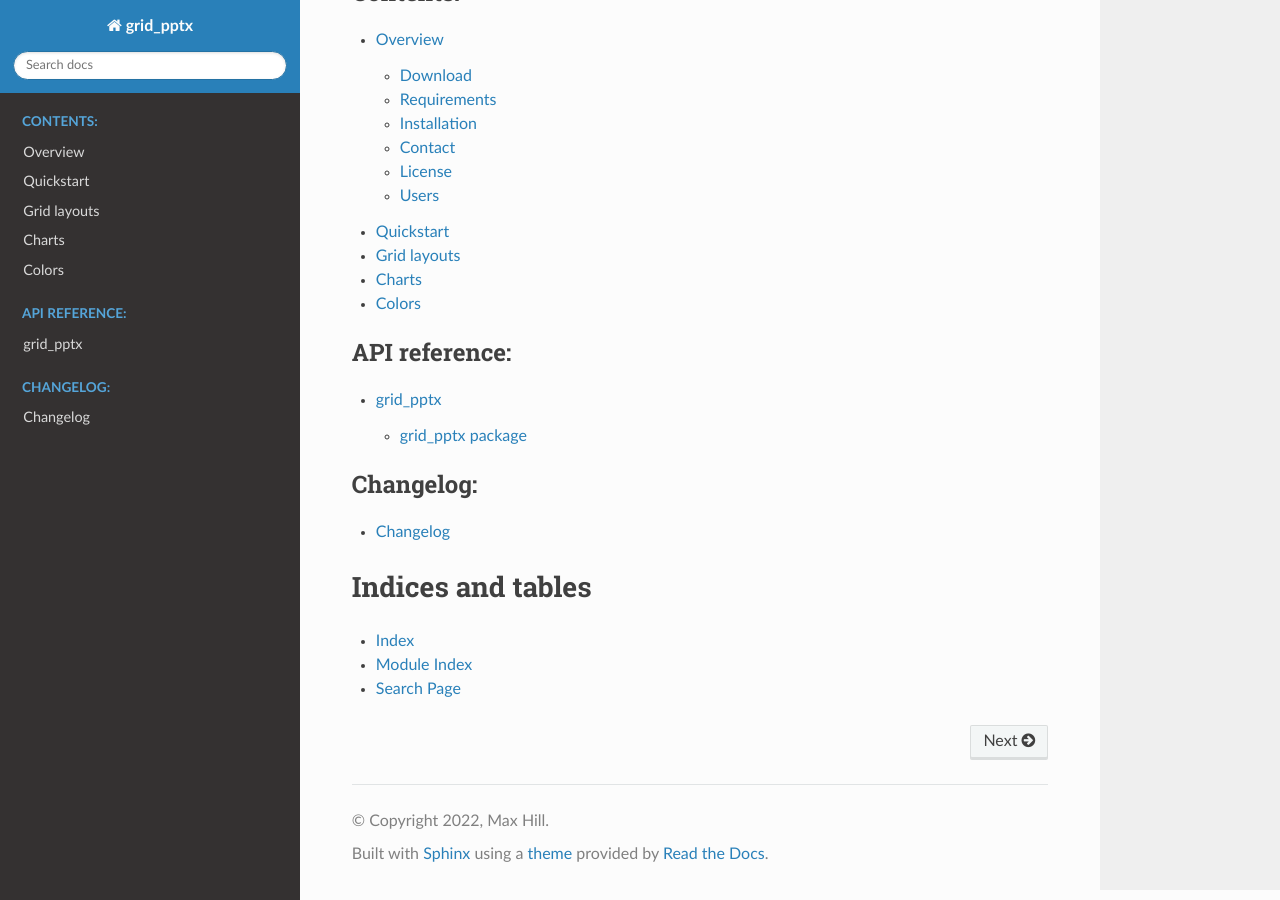
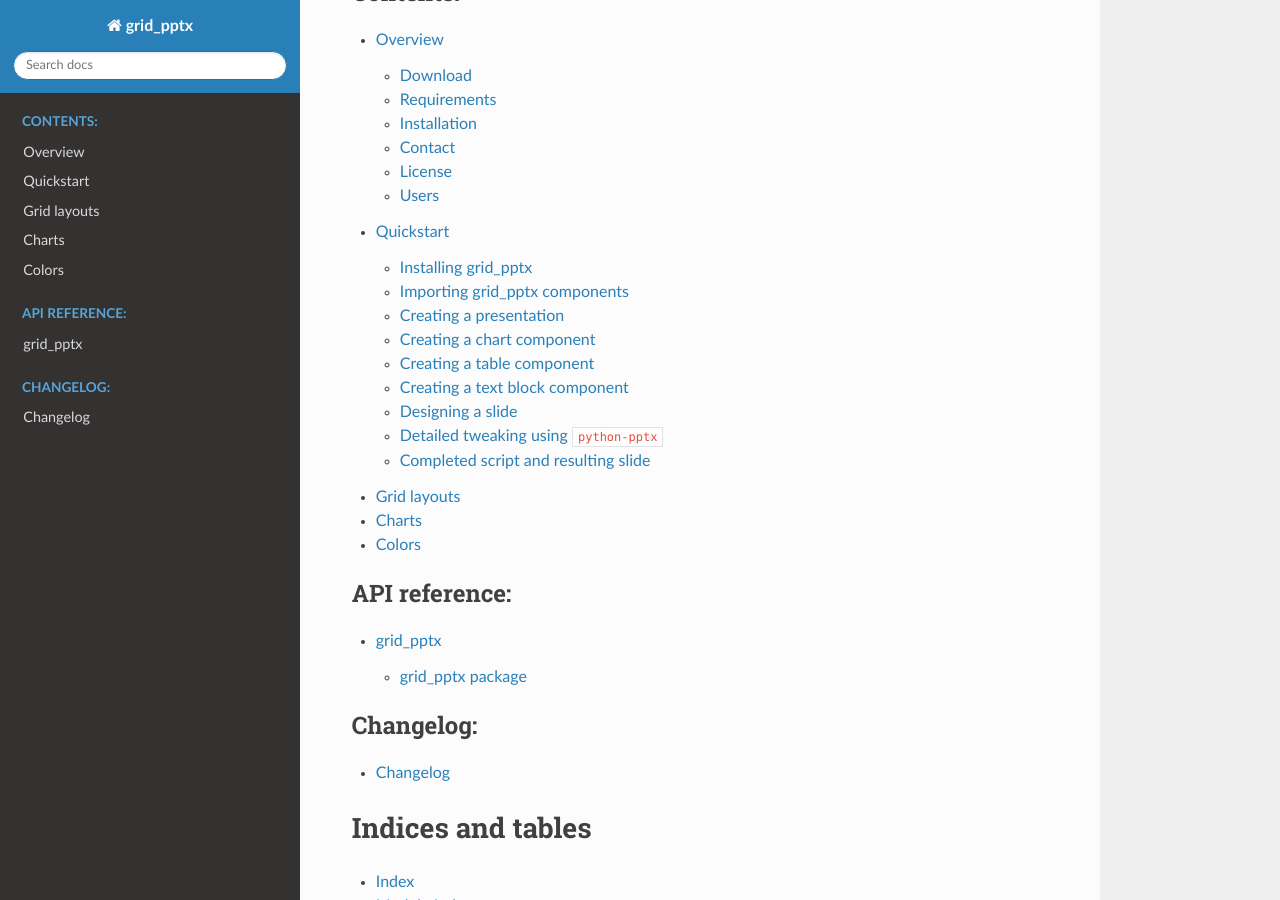
Before and after one commit to rogue26/grid_pptx, a Sphinx documentation site: the page built from docs/source/index.rst, in a window 1280 px wide and 900 px high, scrolled down 337 px. Built offline with Sphinx 7.4.7 and the Read the Docs theme 2.0.0, drawn with Linux system fonts in a browser that asks for light colours; some of the changed lines change nothing that is shown.

Commit message:
various changes

````diff
--- a/docs/source/quickstart.md
+++ b/docs/source/quickstart.md
@@ -1 +1,98 @@
 # Quickstart
+
+## Installing grid_pptx
+    pip install grid-pptx
+
+## Importing grid_pptx components
+The primary objects you will typically work with are `GridPresentation`, `Row`, `Column`, and the various
+components that you can add to a slide, such as `Table`, `LineChart` (and other chart types), and `Text`. You'll also
+need to import `pandas` for any tables or charts. You can import them as follows:
+
+```python
+from grid_pptx import GridPresentation, Row, Column
+from grid_pptx.components import Text, AreaChart, Table
+import pandas as pd
+```
+
+## Creating a presentation
+`GridSlide` objects can be added once we have created a `GridPresentation` object, so let's create one first.
+`GridPresentation` objects have no required arguments, however you'll likely want to set either a `template` (if using
+a pre-existing slide template), or a `slide_size`. Additional optional keyword arguments give you control over
+`header_height`, `footer_height`, `right_margin`, `left_margin`, etc., however the default values will usually be a
+reasonable starting point.
+
+Creating a `GridPresentation` object might look like this:
+```python
+gp = GridPresentation(
+    slide_size='16_9',  # name of slide dimensions -- additional details can be found in the documentation
+    header_height=1.5,  # space at the top of the slide reserved for the title, measured in inches
+    footer_height=1.0,  # space at the bottom of the slide reserved for the footer, measured in inches
+    right_margin=0.25,  # margin on the right side of the slide, measured in inches
+    left_margin=0.25  # margin on the left side of the slide, measured in inches
+)
+```
+
+## Creating a chart component
+Before we can create a slide, we have to create the charts and other components that will be shown on the slide.
+To create a chart, instantiate the appropriate class from `grid_pptx.components`. The various types of components are
+listed [here](https://google.com), along with examples. All components except for `Text` require a pandas dataframe at a
+minimum. Other available options depend on the chart type and are described in the [documentation]().
+
+Creating an `AreaChart` might look like this:
+```python
+df = pd.DataFrame({'a': [1, 2, 9], 'b': [4, 1, 6], 'c': [7, 8, 2]})
+chart = AreaChart(df=df, stacked=True, normalized=False)
+```
+
+## Creating a table component
+If using `python-pptx` alone, creating and formatting tables can involve tedious [looping over cells](<link needed>)
+to add values and adjust fonts. Controlling table styles can also involve a bit of [research](<link needed>).
+grid-pptx takes care of this for you, enabling you to dump your pandas dataframe directly to a slide component.
+
+Creating a `Table` using the dataframe defined above is as simple as:
+```python
+table = Table(df)
+```
+
+Optional keyword arguments allow you to control various aspects of the table formatting, including ### add list ###.
+You can read more about table configuration [here](<link needed>).
+
+## Creating a text block component
+`Text` components require, at a minimum, some text. Additional optional arguments allow you to control things
+like `font`, `font_size`, `background_color`, etc., as documented [here](<link needed>)
+
+```python
+text = Text(text='some highly informative text here')
+```
+
+## Designing a slide
+When displaying data or the results of data analysis, a simple and effective slide could consist of a simple layout with
+1-2 charts or tables and a text box highlighting the takeaways. The popular Bootstrap CSS framework allows developers
+to quickly create a [flexible grid layout](https://getbootstrap.com/docs/4.0/layout/grid/) by dividing any element
+into 12 segments. 12 is a useful number because it can be divided in half (6 - 6), thirds (4 - 4 - 4),
+quarters (3 - 3 - 3 - 3), etc. or combinations of these (3 - 3 - 6) using only integers.
+
+
+`GridSlide` objects are created usint the `add_slide` method of the `GridPresentation` object.
+The method requires a design at a minimum. Designs, which implement a Bootstrap-inspired grid layout, are created using `Row` and `Column` instances.
+
+
+The first argument
+for both `Row` and `Column` instances is an integer between 1 and 12.
+
+
+The design must be an instance of the `Row` class.
+
+
+```python
+design = Row(12,
+             Column(6, chart),
+             Column(6,
+                    Row(6, table),
+                    Row(6, text)))
+
+gp.add_slide(layout_num=5, design=design, title='my shiny analysis')
+```
+## Detailed tweaking using `python-pptx`
+
+## Completed script and resulting slide
````
